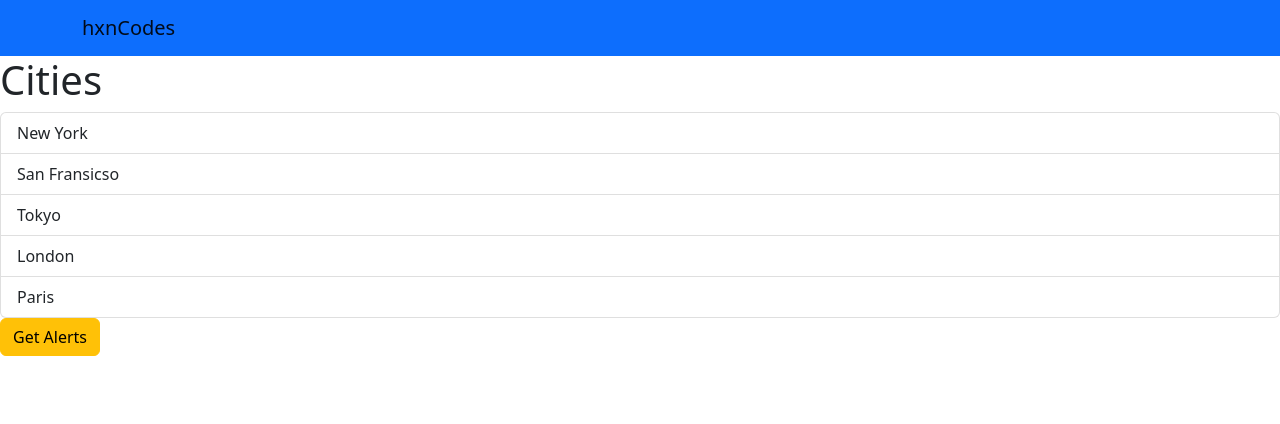
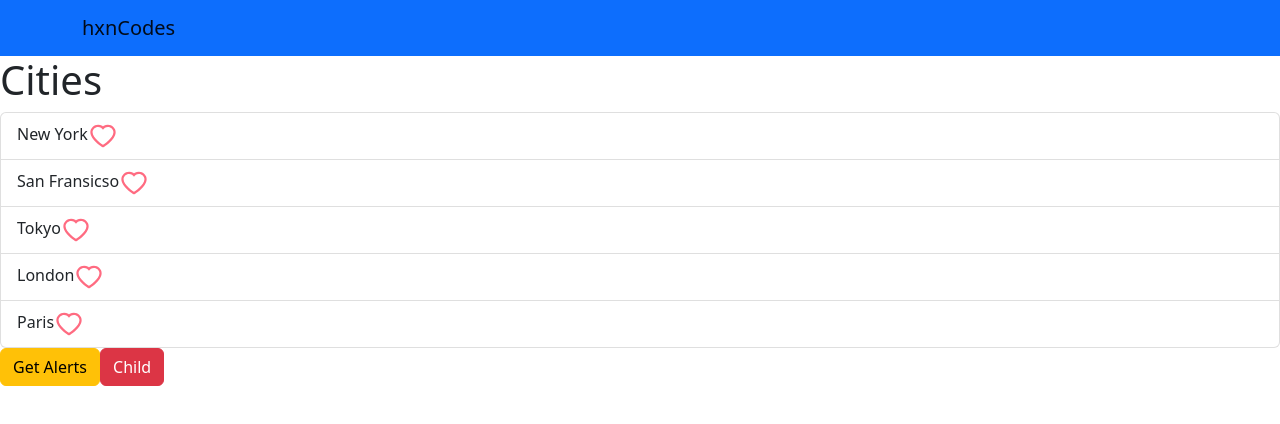
Before and after one commit to hxncodes/React18-Mosh, a React (Vite) app: page / in a window 1280 px wide. Shown: the top 424 px of the page. Built offline with nearby package versions, Linux system fonts and the light colour scheme.

Commit message:
Styling Part done

```diff
--- /dev/null
+++ b/components/Btn.tsx
@@ -0,0 +1,15 @@
+import React from 'react'
+
+interface Props{
+children: string,
+color: string,
+onBtnClick:()=>void
+}
+
+const Btn = ({children, color, onBtnClick}:Props) => {
+  return (
+    <button className={'btn btn-'+color} onClick={onBtnClick}>{children}</button>
+  )
+}
+
+export default Btn
--- /dev/null
+++ b/components/Like.tsx
@@ -0,0 +1,16 @@
+import { useState } from 'react'
+import {AiFillHeart, AiOutlineHeart} from 'react-icons/ai'
+
+
+const Like = () => {
+
+    const [status, setStatus] = useState(false)
+    const handleLike =()=>{
+        setStatus(!status)
+    }
+  return (
+  status ?  <AiFillHeart color="#ff6b81" size={30} onClick={handleLike}/> :  <AiOutlineHeart color="#ff6b81" size={30} onClick={handleLike}/>
+  )
+}
+
+export default Like
--- a/components/ListGroup.tsx
+++ b/components/ListGroup.tsx
@@ -1,4 +1,5 @@
 import React, { useState } from 'react'
+import Like from './Like';
 
 interface Props {
     items: String[];
@@ -26,6 +27,7 @@ const ListGroup = ({ items, heading, onSelectItem }: Props) => {
                         }}
                     >
                         {item}
+                        <Like />
                     </li>
                 ))}
             </ul >
--- a/package.json
+++ b/package.json
@@ -11,7 +11,8 @@
   "dependencies": {
     "bootstrap": "^5.2.3",
     "react": "^18.2.0",
-    "react-dom": "^18.2.0"
+    "react-dom": "^18.2.0",
+    "react-icons": "^4.8.0"
   },
   "devDependencies": {
     "@types/react": "^18.0.28",
--- a/src/App.tsx
+++ b/src/App.tsx
@@ -4,6 +4,8 @@ import NavBar from '../components/NavBar'
 import ListGroup from '../components/ListGroup'
 import Alerts from '../components/Alerts'
 import Button from '../components/Button'
+import Btn from '../components/Btn'
+
 const App = () => {
 
   let items = ['New York', 'San Fransicso', 'Tokyo', 'London', 'Paris']
@@ -17,12 +19,14 @@ const App = () => {
       <NavBar />
 
       {alertVisibility && <Alerts onClose={() => setAlertVisibility(false)}>
-        hxn <span>Codes</span>
+        This is Alert message..!
       </Alerts>}
 
       <ListGroup items={items} heading="Cities" onSelectItem={handleSelectItem} />
 
       <Button color="warning" onClick={() => setAlertVisibility(true)}>Get Alerts</Button>
+      <Btn color="danger" onBtnClick={() => setAlertVisibility(true)}>Child</Btn>
+
     </div >
   )
 }
```
Also changed, not shown: 1 other file (tests, documents, lock files or other folders).
